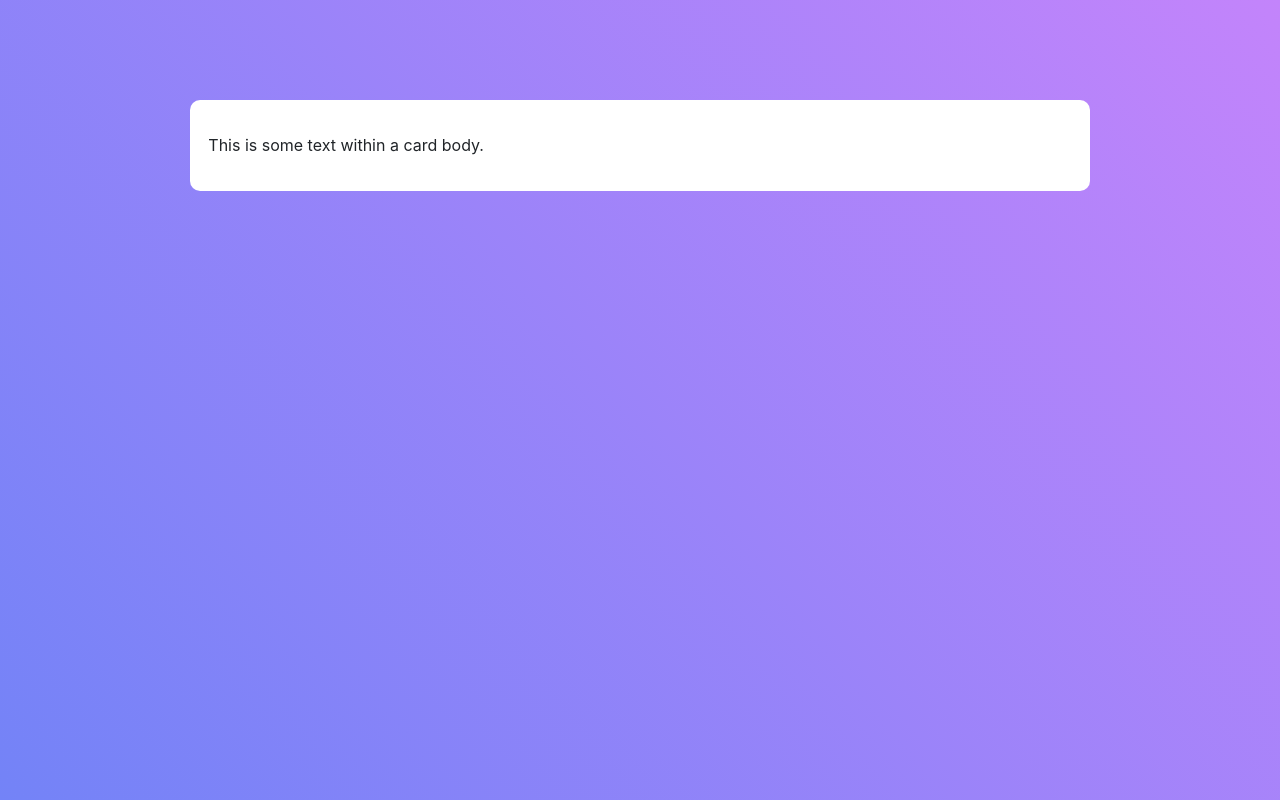
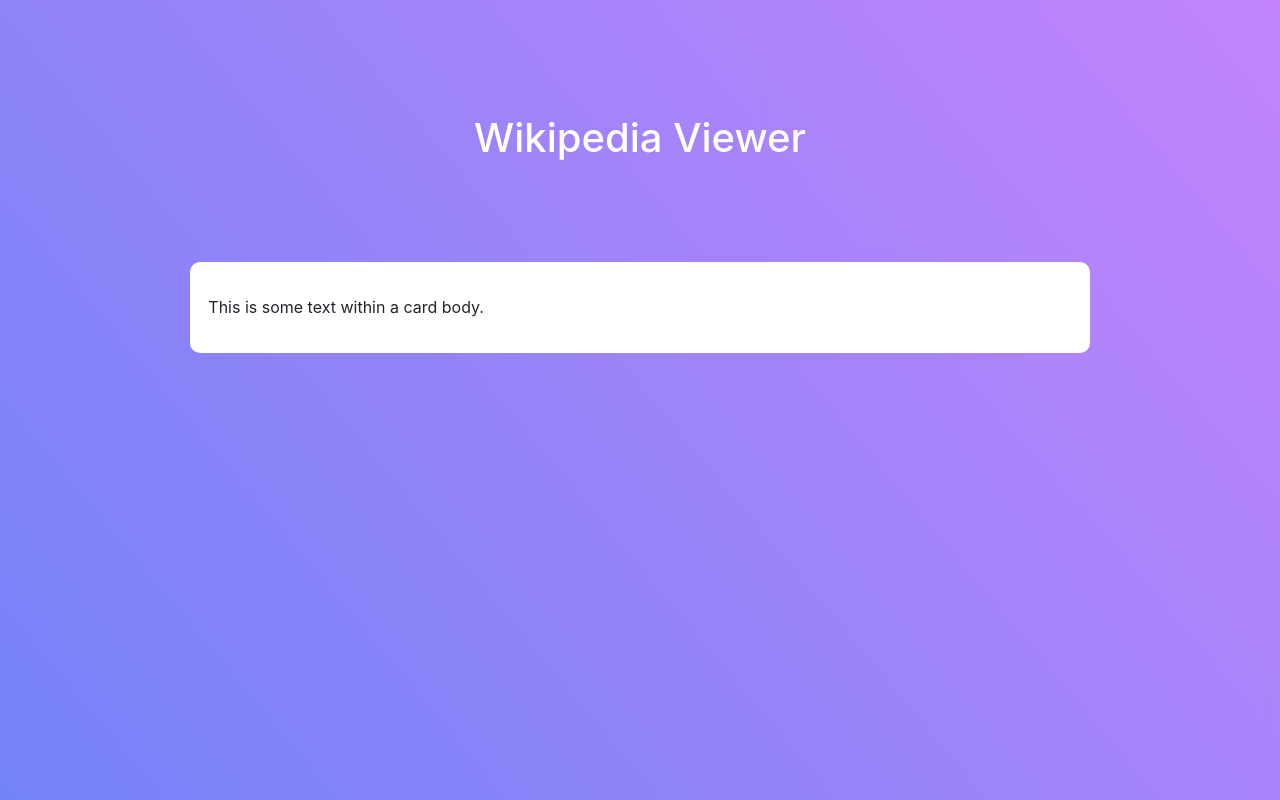
Before and after one commit to iAbrar/Wikipedia-Viewer, a plain HTML site: page index.html in a window 1280 px wide. Drawn offline with nearby package versions, Linux system fonts and the light colour scheme.

Commit message:
add title

```diff
--- a/index.html
+++ b/index.html
@@ -10,6 +10,9 @@
 </head>
 <body>
  <div class="container">
+    <div class="row ">
+        <h1 class="text-center title">Wikipedia Viewer</h1>
+    </div>
 
 <div class="main">
 <div class="row">
--- a/style.css
+++ b/style.css
@@ -11,3 +11,8 @@ body{
     padding: 3%;
     border-radius: 10px;
 }
+.title{
+    margin: auto;
+    padding-top: 10%;
+color: #ffffff;
+}
```
